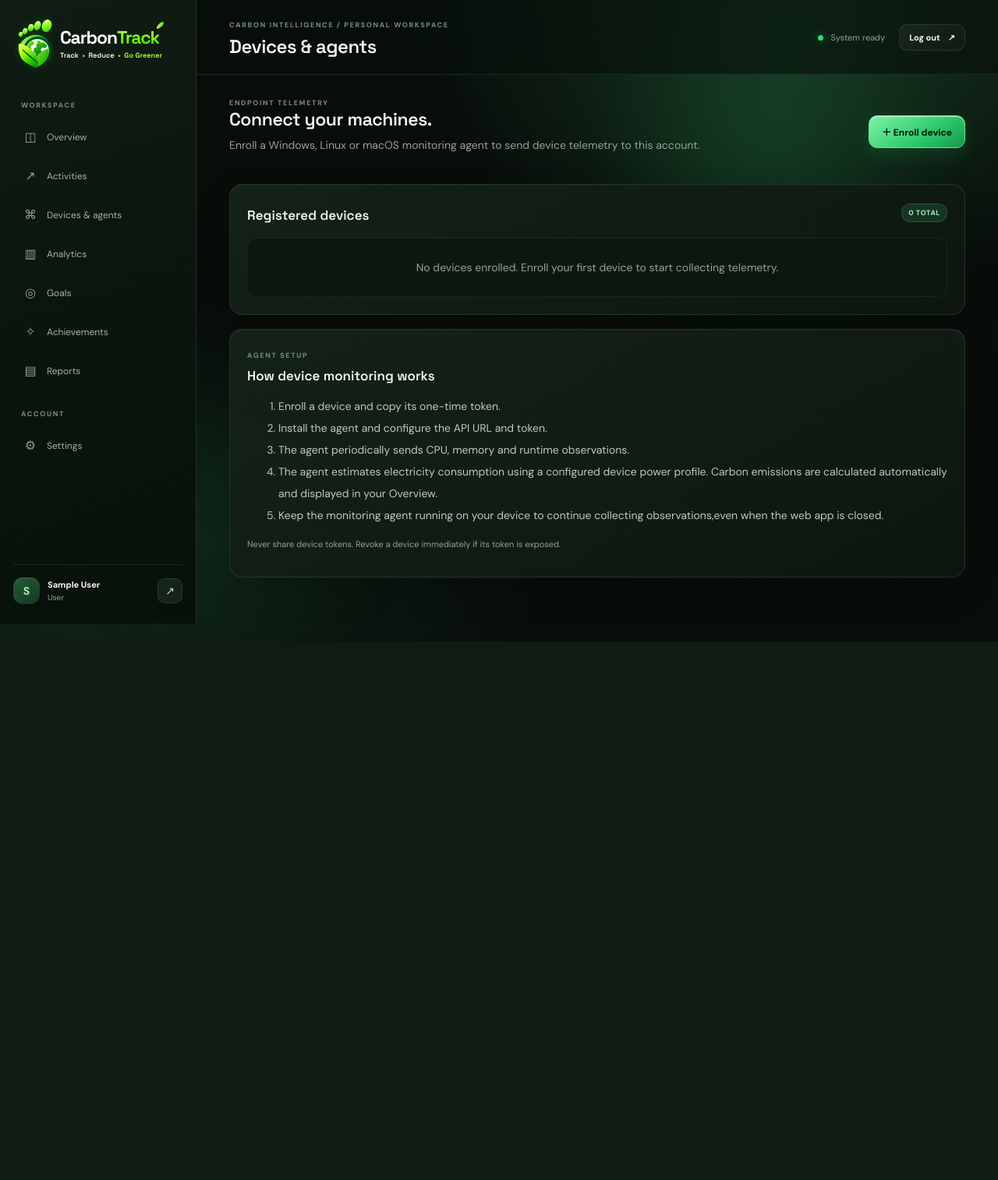
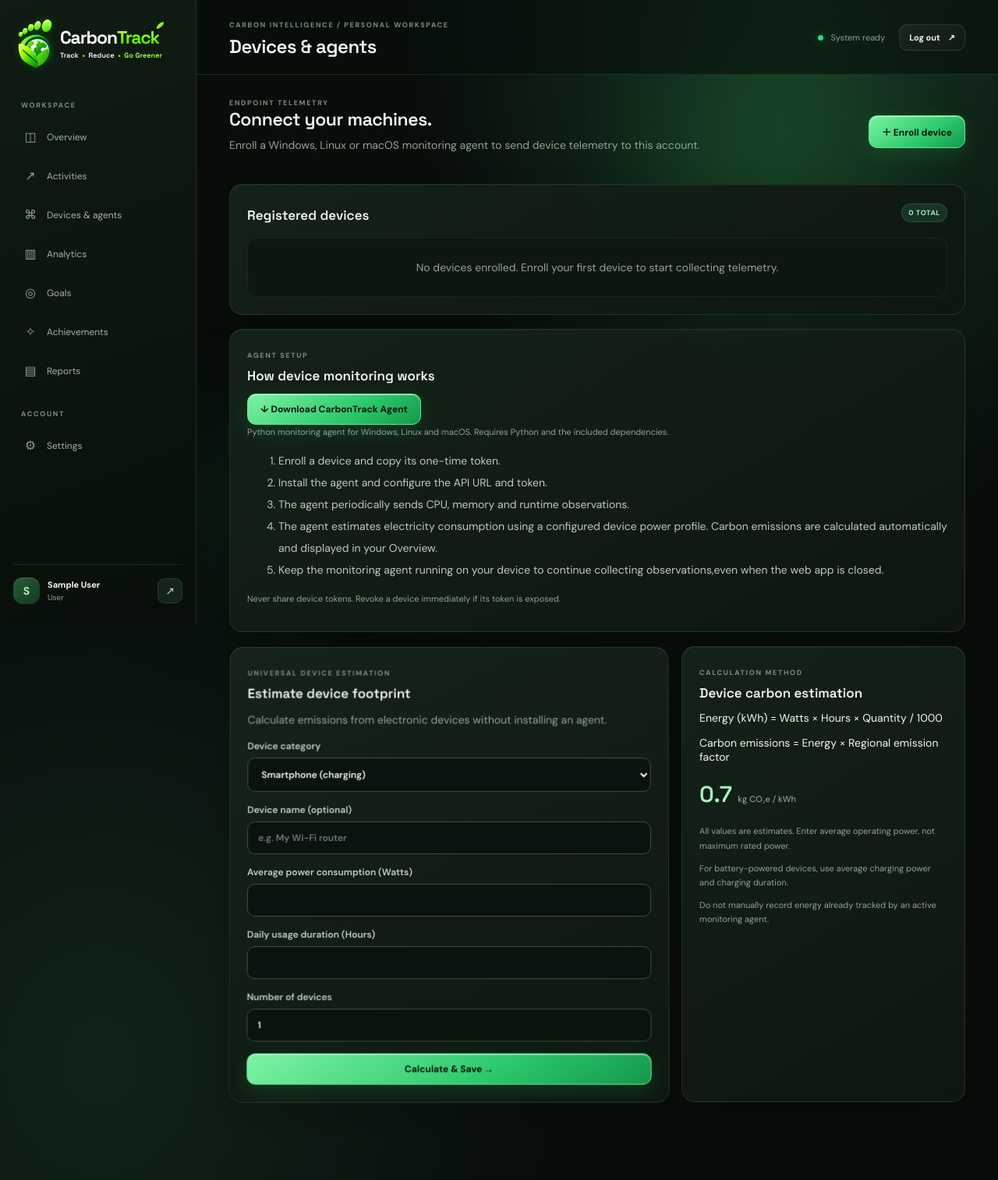
Before and after one commit to spacegost33/digital-carbon-footprint-tracker-v1, a Flask app: page /devices in a window 1280 px wide. Shown: the whole page at 78% size. Before the commit the page ends 823 px from the top, so only its background shows below. Run offline with Flask 3, Linux system fonts and the light colour scheme; the visitor is signed in with stand-in values (Sample User, id 1); data comes from the database, SQL or seed files in the repository; data that the repository does not hold is empty; some libraries are stand-ins or nearby versions.

Commit message:
downloadable agent

```diff
--- /dev/null
+++ b/app/device_estimation.py
@@ -0,0 +1,49 @@
+import math
+
+DEVICE_PROFILES = {
+    "smartphone": "Smartphone (charging)",
+    "tablet": "Tablet (charging)",
+    "smartwatch": "Smartwatch (charging)",
+    "router": "Wi-Fi router",
+    "modem": "Modem",
+    "smart_tv": "Smart TV",
+    "console": "Gaming console",
+    "cctv": "CCTV camera",
+    "iot": "IoT sensor",
+    "raspberry_pi": "Raspberry Pi",
+    "esp32": "ESP32",
+    "monitor": "External monitor",
+    "printer": "Printer",
+    "speaker": "Smart speaker",
+    "storage": "Network storage",
+    "custom": "Other electronic device"
+}
+
+
+def estimate_device_energy(watts, hours, quantity=1):
+
+    watts = float(watts)
+    hours = float(hours)
+    quantity = int(quantity)
+
+    if not (
+        math.isfinite(watts)
+        and math.isfinite(hours)
+        and 0 < watts <= 10000
+        and 0 < hours <= 24
+        and 1 <= quantity <= 1000
+    ):
+        raise ValueError(
+            "Invalid power, duration or quantity."
+        )
+
+    energy_kwh = (
+        watts * hours * quantity
+    ) / 1000
+
+    if energy_kwh > 10000:
+        raise ValueError(
+            "Energy exceeds the permitted limit."
+        )
+
+    return energy_kwh
--- a/app/routes.py
+++ b/app/routes.py
@@ -1,6 +1,9 @@
 from datetime import datetime, date, timedelta
 from io import BytesIO, StringIO
 import csv, re
+from pathlib import Path
+from zipfile import ZipFile, ZIP_DEFLATED
+from flask import send_file
 from statistics import mean
 from sqlalchemy import func
 from sqlalchemy.exc import IntegrityError
@@ -11,6 +14,10 @@ from reportlab.pdfgen import canvas
 from . import db, limiter
 from .models import User, Activity, Device, Goal, Achievement, EmissionFactor
 from .services import record_activity, totals, active_factor
+from .device_estimation import (
+    DEVICE_PROFILES,
+    estimate_device_energy
+)
 
 web = Blueprint("web", __name__)
 CATEGORIES = {"computing", "browsing", "streaming", "downloads", "cloud", "other"}
@@ -144,11 +151,152 @@ def activities():
     rows = Activity.query.filter_by(user_id=current_user.id).order_by(Activity.created_at.desc()).limit(100).all()
     return render_template("activities.html", rows=rows)
 
+
+
+@web.get("/devices/download-agent")
+@login_required
+def download_agent():
+
+    agent_folder = (
+        Path(__file__).resolve().parents[1]
+        / "monitoring_agent"
+    )
+
+    buffer = BytesIO()
+
+    filenames = (
+        "agent.py",
+        "requirements.txt",
+        ".env.example"
+    )
+
+    if not all(
+        (agent_folder / name).is_file()
+        for name in filenames
+    ):
+        abort(404)
+
+    with ZipFile(
+        buffer,
+        "w",
+        ZIP_DEFLATED
+    ) as archive:
+
+        for filename in filenames:
+
+            archive.write(
+                agent_folder / filename,
+                arcname=filename
+            )
+
+    buffer.seek(0)
+
+    return send_file(
+        buffer,
+        mimetype="application/zip",
+        as_attachment=True,
+        download_name="CarbonTrack-Agent.zip",
+        max_age=0
+    )
+
+
+
 @web.get("/devices")
 @login_required
 def devices():
-    rows = Device.query.filter_by(user_id=current_user.id).order_by(Device.created_at.desc()).all()
-    return render_template("devices.html", devices=rows)
+
+    rows = Device.query.filter_by(
+        user_id=current_user.id
+    ).order_by(
+        Device.created_at.desc()
+    ).all()
+
+    return render_template(
+        "devices.html",
+        devices=rows,
+        device_profiles=DEVICE_PROFILES,
+        emission_factor=active_factor(
+            current_user.region
+        )
+    )
+
+
+@web.post("/devices/estimate")
+@login_required
+def estimate_device():
+
+    try:
+        device_type = request.form.get(
+            "device_type", ""
+        )
+
+        device_name = request.form.get(
+            "device_name", ""
+        ).strip()
+
+        watts = float(
+            request.form.get("watts", "")
+        )
+
+        hours = float(
+            request.form.get("hours", "")
+        )
+
+        quantity = int(
+            request.form.get("quantity", "1")
+        )
+
+        if device_type not in DEVICE_PROFILES:
+            raise ValueError
+
+        if len(device_name) > 100:
+            raise ValueError
+
+        energy = estimate_device_energy(
+            watts,
+            hours,
+            quantity
+        )
+
+        name = (
+            device_name
+            or DEVICE_PROFILES[device_type]
+        )
+
+        description = (
+            f"{name} | "
+            f"{watts:g} W × "
+            f"{hours:g} hrs × "
+            f"{quantity} device(s)"
+        )
+
+        row = record_activity(
+            current_user.id,
+            "device_estimate",
+            energy,
+            description,
+            "estimated",
+            duration_seconds=hours * 3600
+        )
+
+        flash(
+            f"Device recorded: "
+            f"{energy:.5f} kWh, "
+            f"{row.carbon_kg:.5f} kg CO2e.",
+            "success"
+        )
+
+    except (ValueError, TypeError):
+
+        flash(
+            "Enter valid device specifications, "
+            "power, duration and quantity.",
+            "error"
+        )
+
+    return redirect(
+        url_for("web.devices")
+    )
 
 @web.post("/devices/<int:device_id>/revoke")
 @login_required
--- a/app/templates/devices.html
+++ b/app/templates/devices.html
@@ -55,6 +55,14 @@
 <div class="panel">
     <span class="eyebrow">AGENT SETUP</span>
     <h3>How device monitoring works</h3>
+    <a
+    class="btn primary"
+    href="{{ url_for('web.download_agent') }}">
+    ↓ Download CarbonTrack Agent
+    </a>
+
+    <p class="small muted">Python monitoring agent for Windows, Linux and macOS. Requires Python and the included dependencies.</p>
+
     <ol class="steps">
         <li>Enroll a device and copy its one-time token.</li>
         <li>Install the agent and configure the API URL and token.</li>
@@ -65,6 +73,149 @@
     <p class="small muted">Never share device tokens. Revoke a device immediately if its token is exposed.</p>
 </div>
 {% set enroll_url = url_for('api.enroll', _external=True) %}
+<div class="two-col">
+
+    <article class="panel glass-3d">
+
+        <span class="eyebrow">
+            UNIVERSAL DEVICE ESTIMATION
+        </span>
+
+        <h3>Estimate device footprint</h3>
+
+        <p class="muted">
+            Calculate emissions from electronic
+            devices without installing an agent.
+        </p>
+
+        <form
+            method="post"
+            action="{{ url_for('web.estimate_device') }}"
+            class="stack">
+
+            <input
+                type="hidden"
+                name="csrf_token"
+                value="{{ csrf_token() }}"
+            >
+
+            <label>
+                Device category
+
+                <select name="device_type" required>
+
+                    {% for key, name in device_profiles.items() %}
+
+                    <option value="{{ key }}">
+                        {{ name }}
+                    </option>
+
+                    {% endfor %}
+
+                </select>
+            </label>
+
+            <label>
+                Device name (optional)
+
+                <input
+                    name="device_name"
+                    maxlength="100"
+                    placeholder="e.g. My Wi-Fi router"
+                >
+            </label>
+
+            <label>
+                Average power consumption (Watts)
+
+                <input
+                    name="watts"
+                    type="number"
+                    min="0.001"
+                    max="10000"
+                    step="any"
+                    required
+                >
+            </label>
+
+            <label>
+                Daily usage duration (Hours)
+
+                <input
+                    name="hours"
+                    type="number"
+                    min="0.001"
+                    max="24"
+                    step="any"
+                    required
+                >
+            </label>
+
+            <label>
+                Number of devices
+
+                <input
+                    name="quantity"
+                    type="number"
+                    min="1"
+                    max="1000"
+                    value="1"
+                    required
+                >
+            </label>
+
+            <button class="btn primary">
+                Calculate & Save →
+            </button>
+
+        </form>
+
+    </article>
+
+    <article class="panel">
+
+        <span class="eyebrow">
+            CALCULATION METHOD
+        </span>
+
+        <h3>Device carbon estimation</h3>
+
+        <p>
+            Energy (kWh) =
+            Watts × Hours × Quantity / 1000
+        </p>
+
+        <p>
+            Carbon emissions =
+            Energy × Regional emission factor
+        </p>
+
+        <div class="factor">
+            {{ emission_factor }}
+            <small>kg CO₂e / kWh</small>
+        </div>
+
+        <p class="small muted">
+            All values are estimates.
+            Enter average operating power,
+            not maximum rated power.
+        </p>
+
+        <p class="small muted">
+            For battery-powered devices,
+            use average charging power
+            and charging duration.
+        </p>
+
+        <p class="small muted">
+            Do not manually record energy
+            already tracked by an active
+            monitoring agent.
+        </p>
+
+    </article>
+
+</div>
 <script>
     window.CARBONTRACK_ENROLL_URL = "{{ enroll_url|e }}";
 </script>
```
